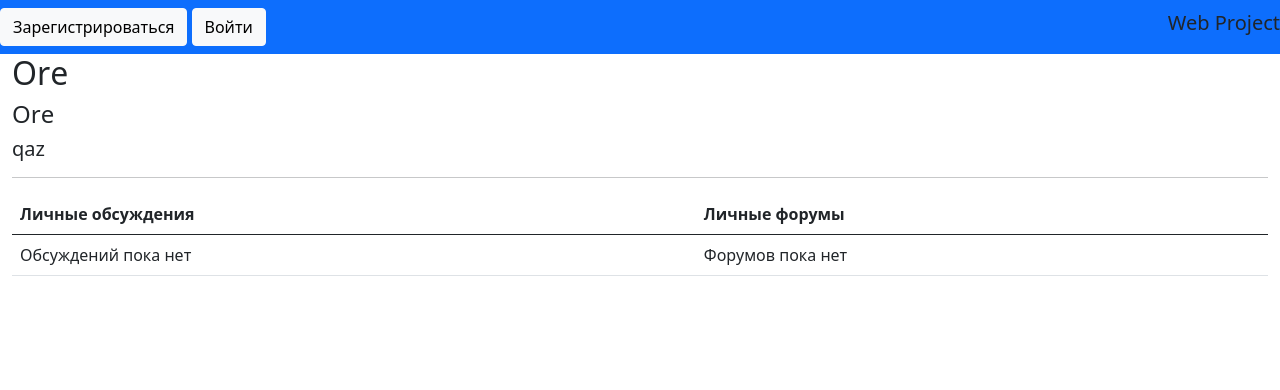
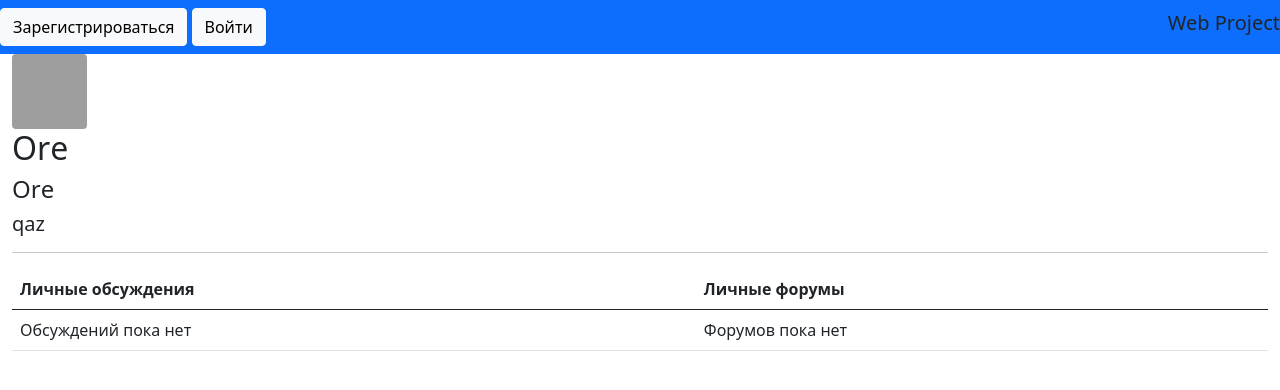
Before and after one commit to Ortemll/WEB_Project, a Flask app: page /user/2 in a window 1280 px wide. Shown: the top 390 px of the page. Run offline with Flask 2, Linux system fonts and the light colour scheme; data comes from the database, SQL or seed files in the repository; both versions use the stored data as it was after the commit; some libraries are stand-ins or nearby versions; grey boxes are pictures that could not be loaded.

Commit message:
осталось потестить

```diff
--- a/main.py
+++ b/main.py
@@ -101,9 +101,11 @@ def register():
             if db_sess.query(User).filter(User.vk_id == form.vk_id.data).first():
                 return render_template('register.html', title='Регистрация', form=form,
                                        message="Такой vk_id уже есть")
-            vk_id_int = requests.get(f'https://vk.com/{form.vk_id.data}')
-            vk_id_str = requests.get(f'https://vk.com/?id={form.vk_id.data}')
-            if not vk_id_int and not vk_id_str:
+            if form.vk_id.data.isdigit():
+                vk_id = requests.get(f'https://vk.com/id{form.vk_id.data}')
+            else:
+                vk_id = requests.get(f'https://vk.com/{form.vk_id.data}')
+            if not vk_id:
                 return render_template('register.html', title='Регистрация', form=form,
                                        message="Такой vk_id не существует")
 
@@ -296,7 +298,6 @@ def user(id):
                     vk_id = requests.get(f'https://vk.com/id{register_form.vk_id.data}')
                 else:
                     vk_id = requests.get(f'https://vk.com/{register_form.vk_id.data}')
-                print(vk_id)
                 if not vk_id:
                     return render_template('user.html', user=user, max=max, len=len,
                                            edit=edit, register_form=register_form,
--- a/templates/base.html
+++ b/templates/base.html
@@ -1,8 +1,10 @@
 <!doctype html>
 <html lang="en">
 <head>
+    <!-- Required meta tags -->
     <meta charset="utf-8">
     <meta name="viewport" content="width=device-width, initial-scale=1, shrink-to-fit=no">
+
     <link href="https://cdn.jsdelivr.net/npm/bootstrap@5.0.0-beta3/dist/css/bootstrap.min.css" rel="stylesheet"
           integrity="sha384-eOJMYsd53ii+scO/bJGFsiCZc+5NDVN2yr8+0RDqr0Ql0h+rP48ckxlpbzKgwra6" crossorigin="anonymous">
     <title>{{title}}</title>
@@ -35,9 +37,9 @@
                                  height="45">
                         </div>
                         <div class="col-md-auto text-center">
-                            <img src="/static/img/{{current_user.profile_picture_name}}" alt="not_found" width="75"
+                            <a href="/register/load_photo"><img src="/static/img/{{current_user.profile_picture_name}}" alt="not_found" width="75"
                                  height="75"
-                                 class="d-inline-block rounded"><br> {{ current_user.name }}
+                                    class="d-inline-block rounded"></a><br> {{ current_user.name }}
                         </div>
                         <div class="col col-lg-2">
                             <img src="/static/img/baseline_favorite_black_24dp.png" alt="not_found" width="45"
--- a/templates/user.html
+++ b/templates/user.html
@@ -19,6 +19,9 @@ not user.is_banned%}
 </form>
 {% endif %}
 
+<img src="/static/img/{{user.profile_picture_name}}"
+     alt="image not found" width="75" height="75"
+     class="d-inline-block rounded">
 <h2>{{ user.name }}
     {% if user.lvl == 1 %}
     <span class="badge badge-pill badge-warning">admin</span>
```
Also changed, not shown: templates/discussion.html (+16 -0 lines), README.md, orm/db/.db (added), static/Снимок экрана 2021-04-24 111601.png (added), static/Снимок экрана 2021-04-24 120452.png (added).
